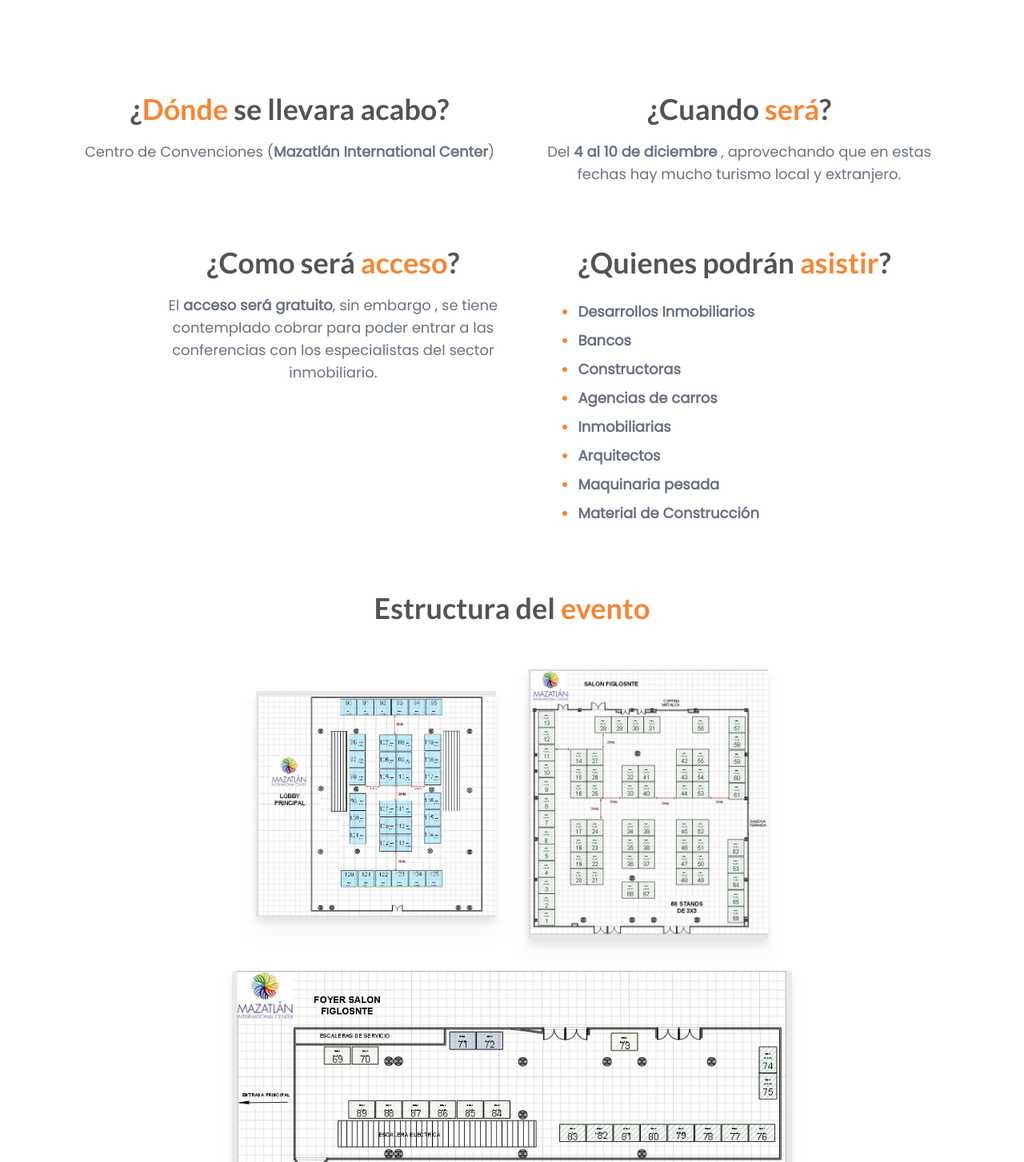
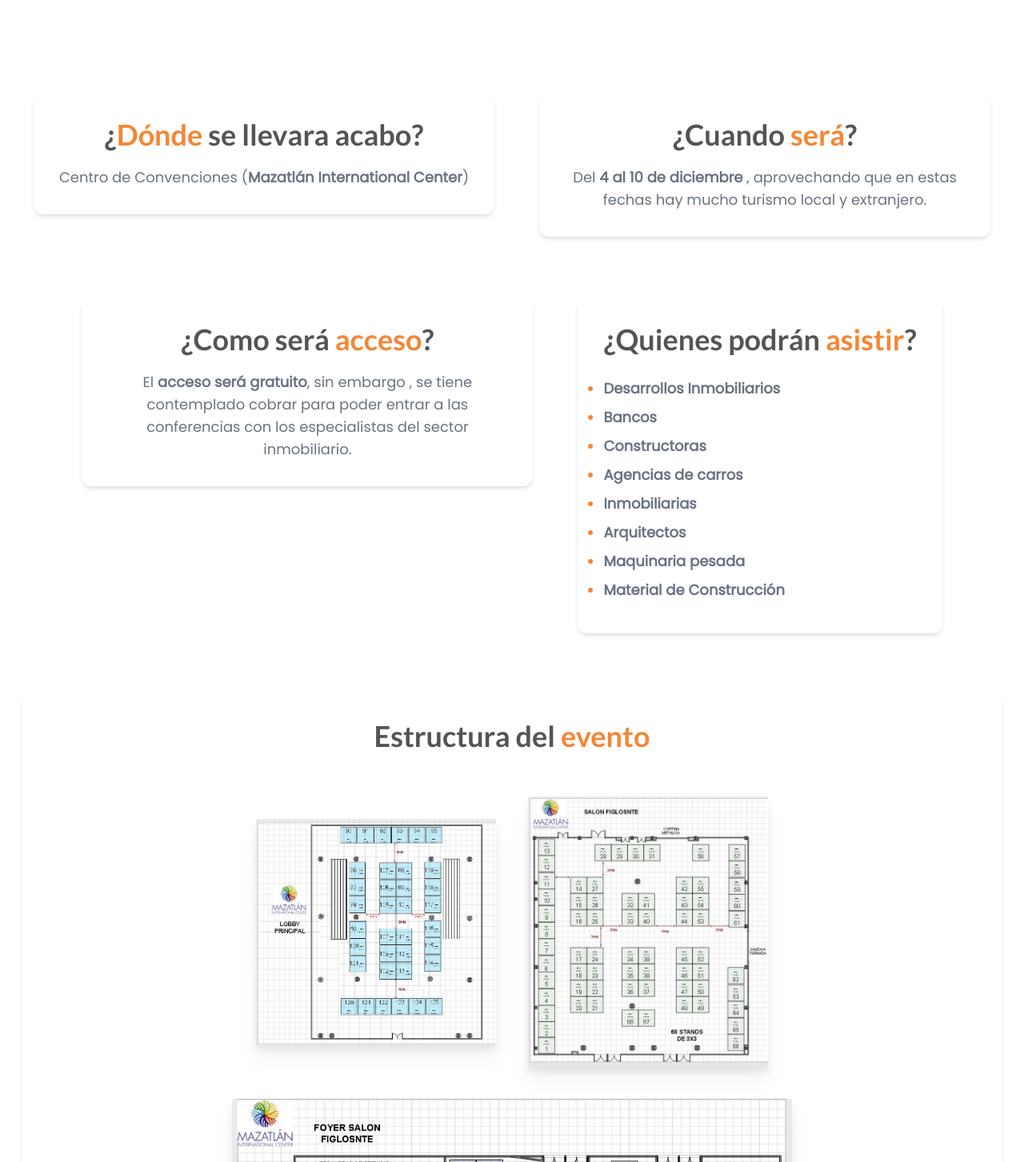
Before and after one commit to alanbirru/FIMAZ-pagina, a React (Vite) app: page / in a window 1280 px wide. Shown: the part 2737-4190 px from the top of the page at 80% size. Built offline with nearby package versions, Linux system fonts and the light colour scheme.

Commit message:
adding box shadows

```diff
--- a/src/components/pages/Secciones info/ComoSeraAcceso.jsx
+++ b/src/components/pages/Secciones info/ComoSeraAcceso.jsx
@@ -1,6 +1,6 @@
 const ComoSeraAcceso = () => {
   return (
-    <div className="mb-5 flex flex-col justify-center ">
+    <div className="mb-5 flex flex-col justify-center rounded-xl p-8  shadow-md ">
       <h3 className="mb-5 text-center">
         ¿Como será <span className="text-primary">acceso</span>?
       </h3>
--- a/src/components/pages/Secciones info/CuandoSera.jsx
+++ b/src/components/pages/Secciones info/CuandoSera.jsx
@@ -1,6 +1,6 @@
 const CuandoSera = () => {
   return (
-    <div className="mb-5 flex flex-col justify-center">
+    <div className="mb-5 flex flex-col justify-center rounded-xl p-8  shadow-md">
       <h3 className=" mb-5 text-center ">
         ¿Cuando <span className="mb text-primary">será</span>?
       </h3>
--- a/src/components/pages/Secciones info/DondeSera.jsx
+++ b/src/components/pages/Secciones info/DondeSera.jsx
@@ -1,6 +1,6 @@
 const DondeSera = () => {
   return (
-    <div className="mb-5 flex flex-col justify-center">
+    <div className="mb-5 flex flex-col justify-center rounded-xl p-8  shadow-md">
       <h3 className="mb-5 text-center">
         ¿<span className=" text-primary">Dónde</span> se llevara acabo?
       </h3>
--- a/src/components/pages/Secciones info/EstructuraEvento.jsx
+++ b/src/components/pages/Secciones info/EstructuraEvento.jsx
@@ -1,6 +1,6 @@
 const EstructuraEvento = ({ estructuraUno, estructuraDos, estructuraTres }) => {
   return (
-    <div className="flex flex-col justify-center">
+    <div className="flex flex-col justify-center rounded-xl p-8  shadow-md">
       <h3 className="mb-14 text-center ">
         Estructura del <span className="text-primary">evento</span>
       </h3>
--- a/src/components/pages/Secciones info/QuienesPodranAsistir.jsx
+++ b/src/components/pages/Secciones info/QuienesPodranAsistir.jsx
@@ -1,6 +1,6 @@
 const QuienesPodranAsistir = () => {
   return (
-    <div className="mb-5 flex flex-col justify-center">
+    <div className="mb-5 flex flex-col justify-center rounded-xl p-8  shadow-md">
       <h3 className="mb-5 text-center  ">
         ¿Quienes podrán <span className="text-primary">asistir</span>?
       </h3>
```
